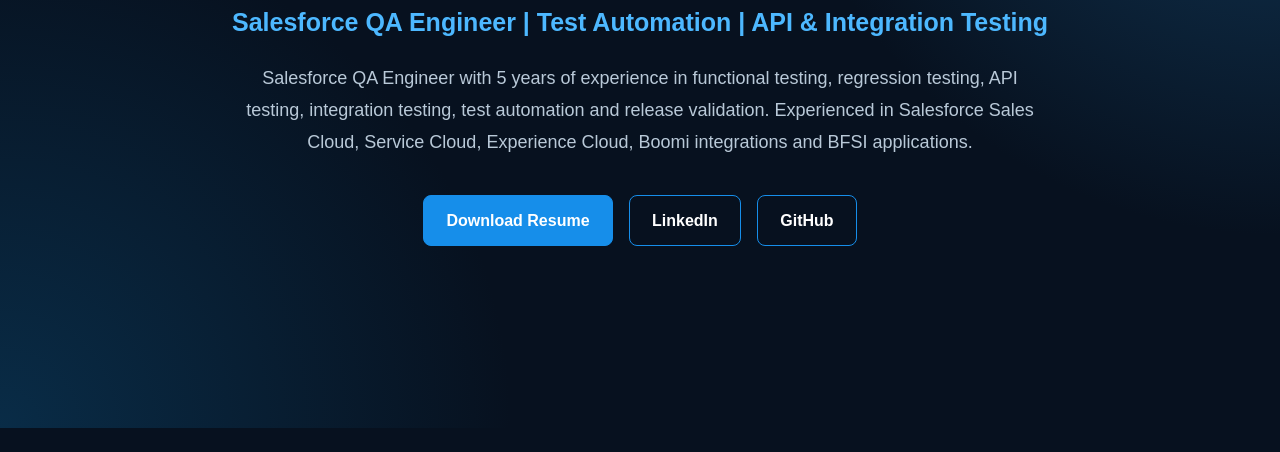
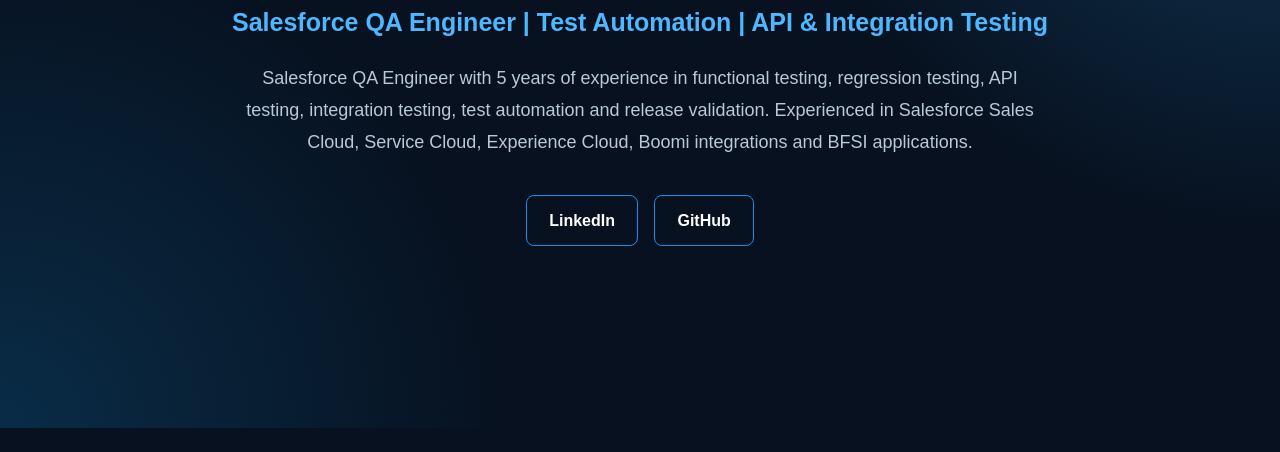
Before and after one commit to Jagadeesh-ops/Jagadeesh-ops.github.io, a plain HTML site: page index.html in a window 1280 px wide. Shown: the part 348-800 px from the top of the page. Drawn offline with Linux system fonts and the light colour scheme.

Commit message:
Remove 'Download Resume' link from index.html
Removed the 'Download Resume' link from the buttons section.

```diff
--- a/index.html
+++ b/index.html
@@ -858,14 +858,6 @@
       <div class="buttons">
 
         <a
-          class="btn"
-          href="resume.pdf"
-          target="_blank"
-          rel="noopener noreferrer">
-          Download Resume
-        </a>
-
-        <a
           class="btn btn-outline"
           href="https://www.linkedin.com/in/jagadeesh-s-n-ab414316b/"
           target="_blank"
```
